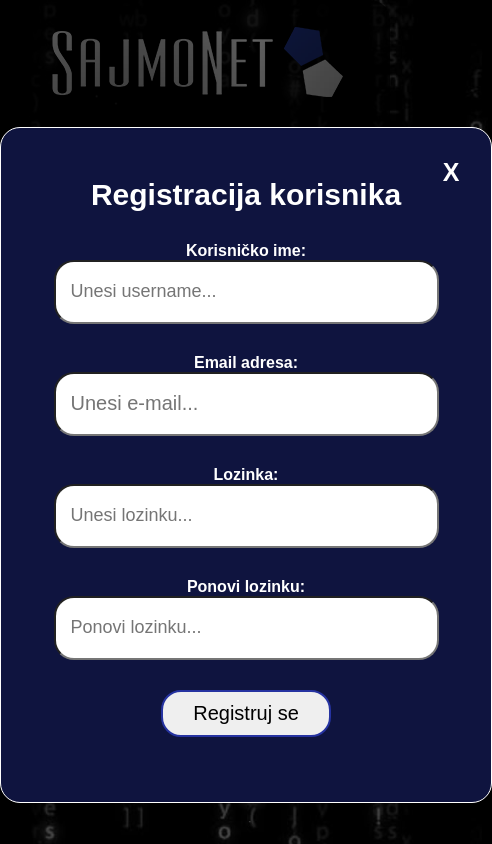
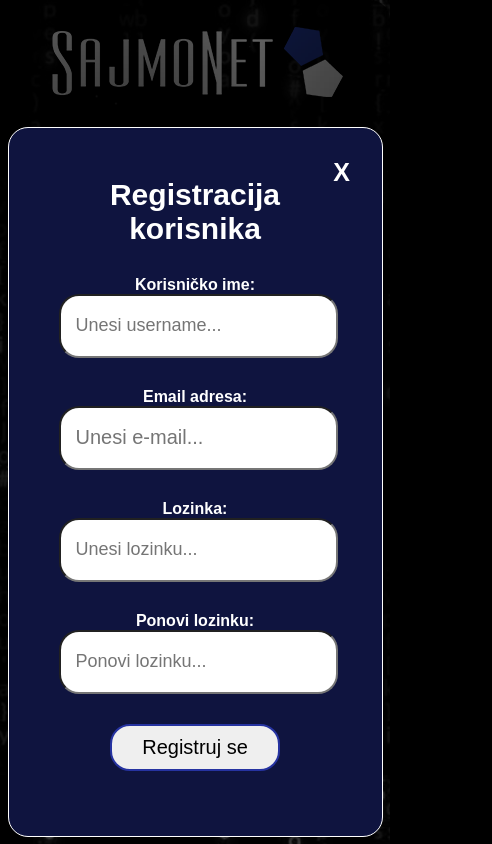
Before and after one commit to Sajmon410/Sajmon410.github.io, a plain HTML site: page index.html in a window 390 px wide. Both pictures are taken after a click on the button "Registruj se". Shown: the whole page, 492 px wide, since content can reach past the window. Drawn offline with Linux system fonts and the light colour scheme.

Commit message:
Responsive Register fixed.

```diff
--- a/index.html
+++ b/index.html
@@ -31,7 +31,7 @@
 		<p>Nemaš nalog?</p>
 		<button id="registracija">Registruj se</button>
 	</div>
-	<div class="custom-modal">
+	<div class="custom-modal special">
 		<button id="closeModal">X</button>
 		<form id="registrationForm">
 		<h2>Registracija korisnika</h2>
--- a/style.css
+++ b/style.css
@@ -311,3 +311,9 @@ textarea{
 		font-size: 20px !important;
 	}
 }
+
+@media screen and (max-width: 788px) {
+    .custom-modal.special{
+		width: 70% !important;
+	}
+}
```
